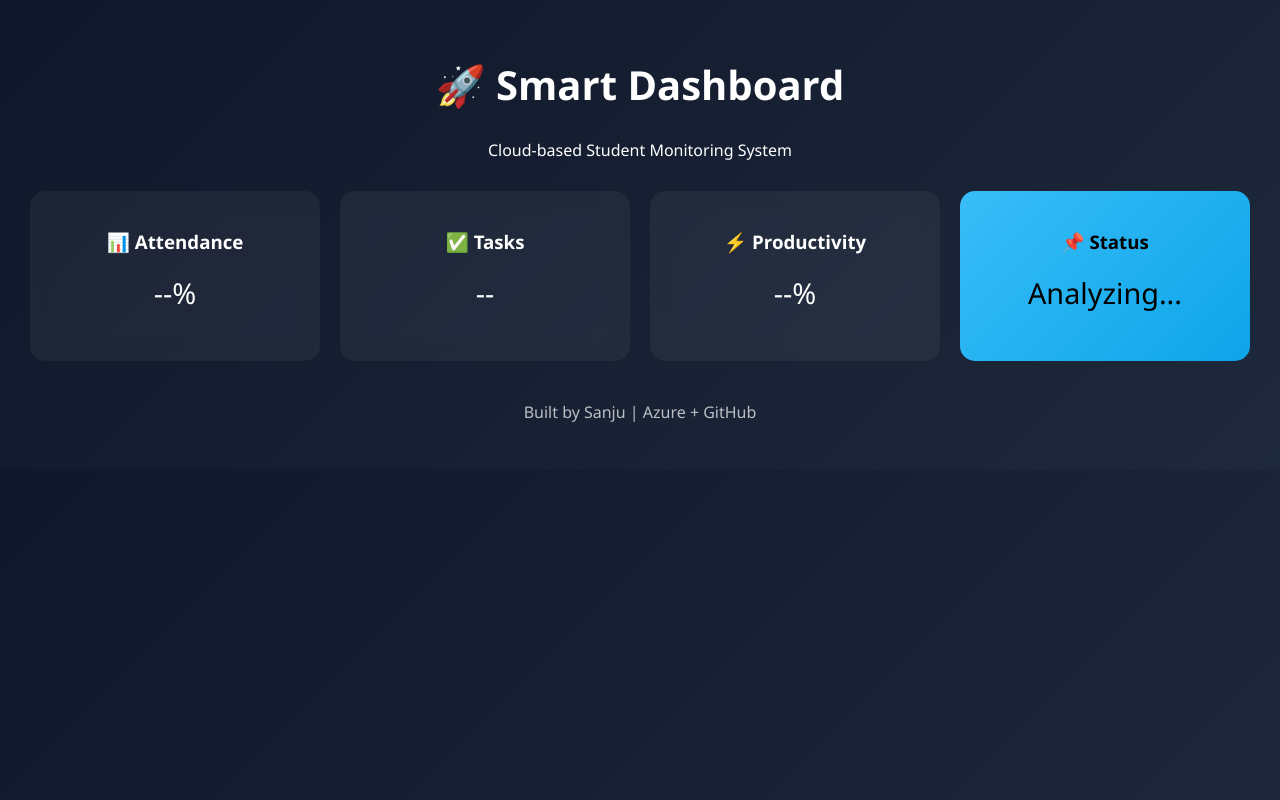
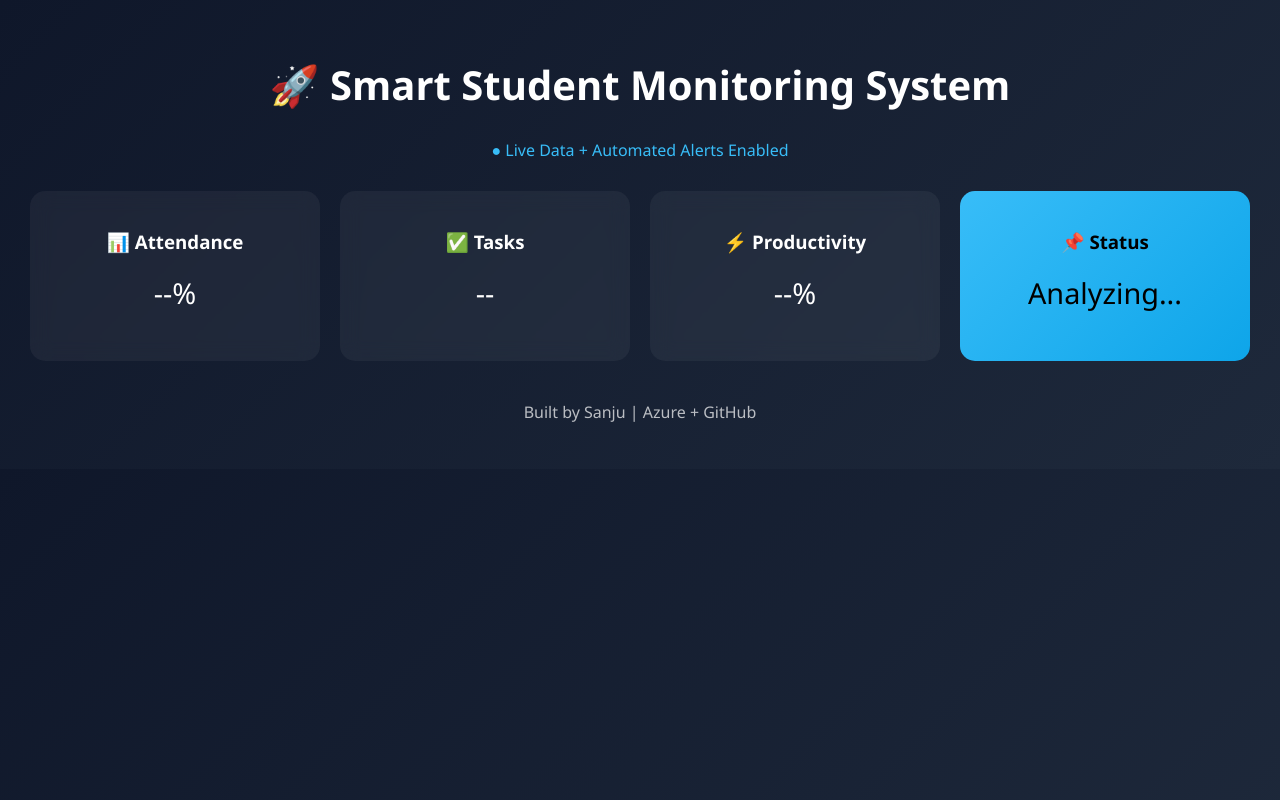
Before and after one commit to sanju-zxt/smart-dashboard, a plain HTML site: page index.html in a window 1280 px wide. Drawn offline with Linux system fonts and the light colour scheme; no server answers.

Commit message:
Update header title and description in index.html

```diff
--- a/index.html
+++ b/index.html
@@ -9,8 +9,8 @@
 
 <div class="main">
   <header>
-    <h1>🚀 Smart Dashboard</h1>
-    <p>Cloud-based Student Monitoring System</p>
+    <h1>🚀 Smart Student Monitoring System</h1>
+<p style="color:#38bdf8;">● Live Data + Automated Alerts Enabled</p>
   </header>
 
   <div class="grid">
```
